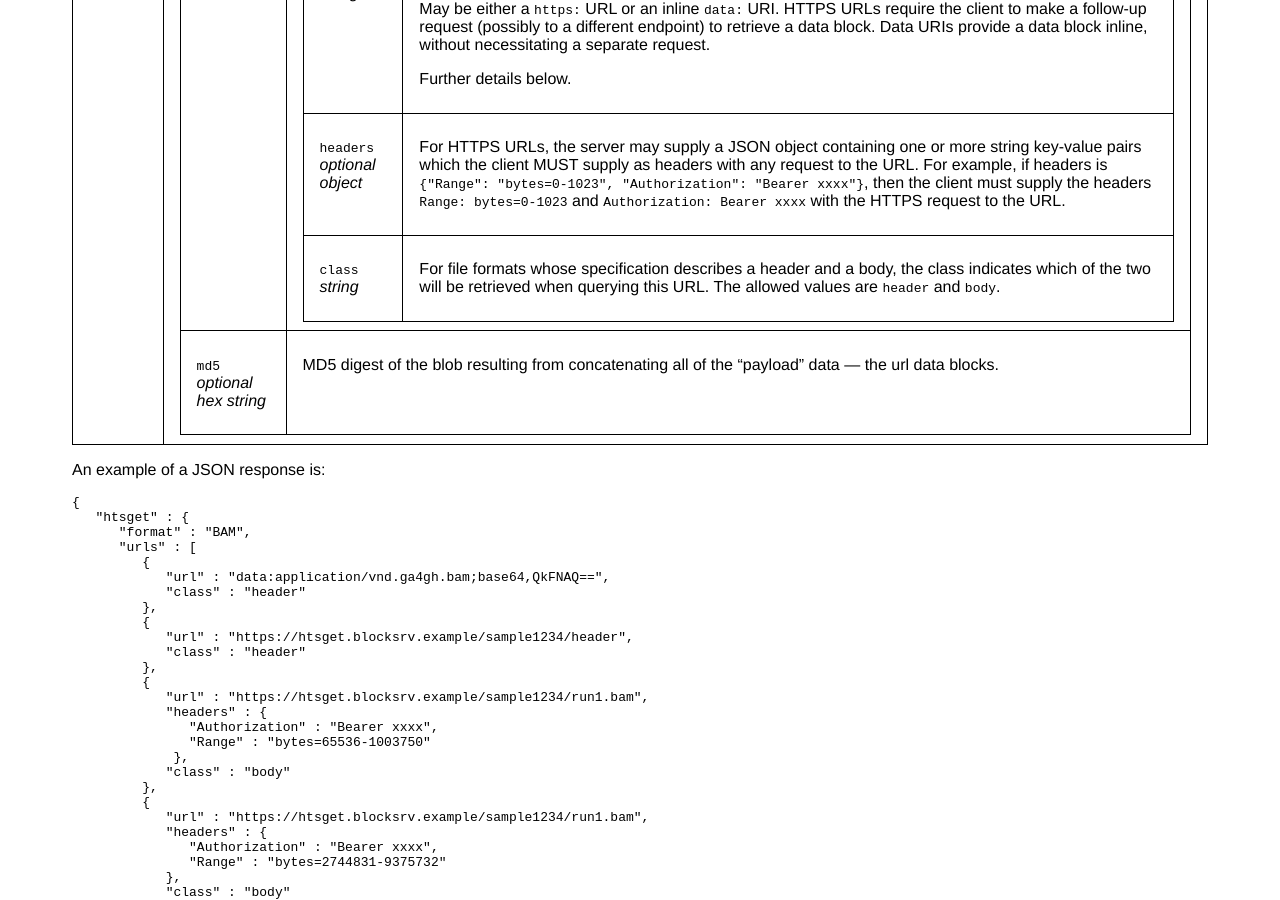
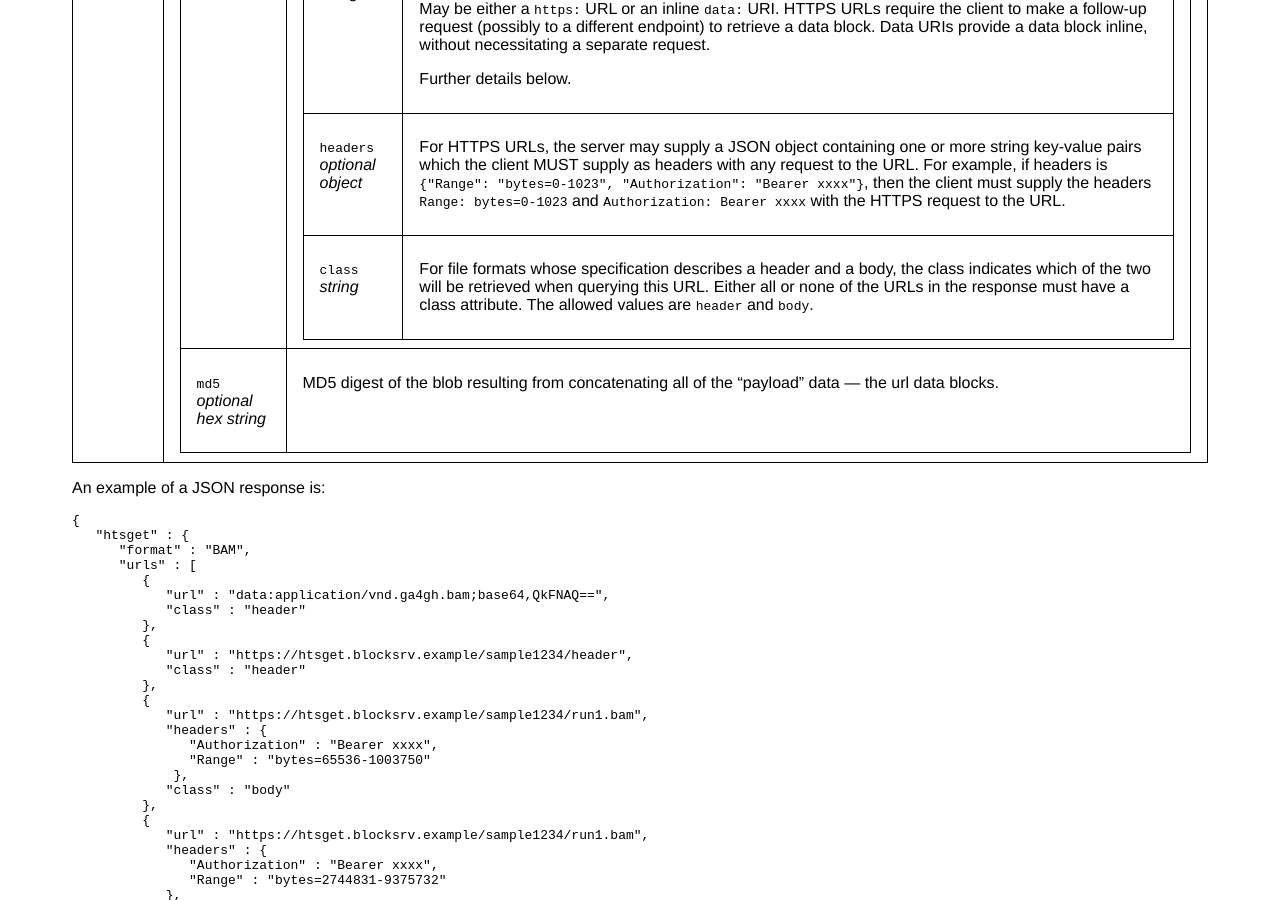
Before and after one commit to samtools/hts-specs, a Jekyll site: the page built from htsget.md, in a window 1280 px wide and 900 px high, scrolled down 4758 px. Built offline with Jekyll 4.4.1, drawn with Linux system fonts in a browser that asks for light colours.

Commit message:
All or none URL class in the response

```diff
--- a/htsget.md
+++ b/htsget.md
@@ -284,7 +284,7 @@ For HTTPS URLs, the server may supply a JSON object containing one or more strin
 `class`
 _string_
 </td><td>
-For file formats whose specification describes a header and a body, the class indicates which of the two will be retrieved when querying this URL. The allowed values are `header` and `body`.
+For file formats whose specification describes a header and a body, the class indicates which of the two will be retrieved when querying this URL. Either all or none of the URLs in the response must have a class attribute. The allowed values are `header` and `body`.
 </td></tr>
 </table>
 
```
